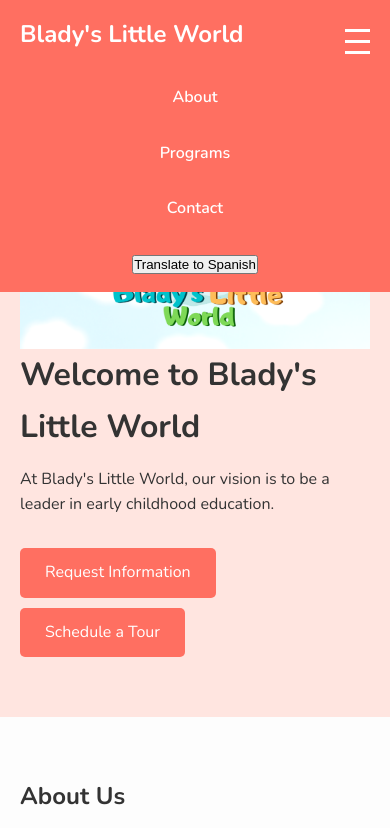
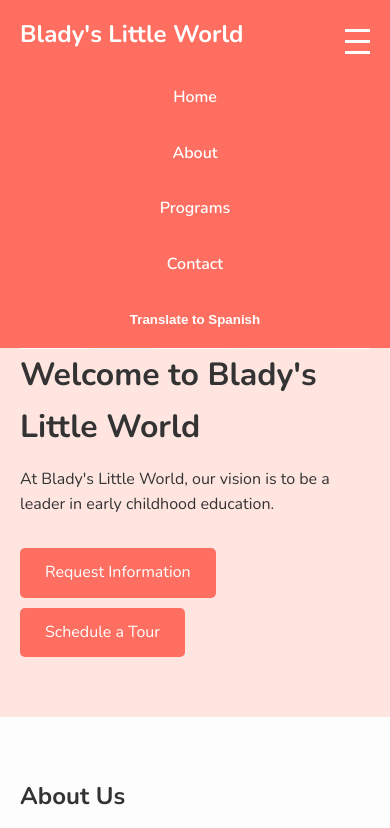
Before and after one commit to scr03573/Blady-s-Little-World, a plain HTML site: page index.html in a window 390 px wide. Both pictures are taken after a click on the button 357 px from the left and 41 px from the top of the page. Shown: the top 828 px of the page. Drawn offline with nearby package versions, Linux system fonts and the light colour scheme.

```diff
--- a/css/styles.css
+++ b/css/styles.css
@@ -45,6 +45,7 @@ img {
 
 .logo h2 a {
     color: #fff;
+    text-decoration: none;
 }
 
 .nav-list {
@@ -59,8 +60,19 @@ img {
 .nav-list a {
     color: #fff;
     font-weight: 600;
+    text-decoration: none;
 }
 
+.nav-list button#translate-btn {
+    background: none;
+    border: none;
+    color: #fff;
+    font-weight: 600;
+    cursor: pointer;
+    outline: none;
+}
+
+/* Hamburger Menu */
 .menu-icon {
     display: none;
     flex-direction: column;
--- a/index.html
+++ b/index.html
@@ -22,12 +22,13 @@
         <div class="logo">
             <h2><a href="#home">Blady's Little World</a></h2>
         </div>
-        <div class="menu-icon" id="menu-icon">
+        <div class="menu-icon" id="menu-icon" aria-label="Menu" aria-expanded="false" role="button" tabindex="0">
             <div class="bar"></div>
             <div class="bar"></div>
             <div class="bar"></div>
         </div>
         <ul class="nav-list" id="nav-list">
+            <li><a href="#home">Home</a></li> <!-- Added Home button -->
             <li><a href="#about">About</a></li>
             <li><a href="#programs">Programs</a></li>
             <li><a href="#contact">Contact</a></li>
@@ -109,6 +110,17 @@
 
         menuIcon.addEventListener('click', () => {
             navList.classList.toggle('active');
+            const expanded = menuIcon.getAttribute('aria-expanded') === 'true' || false;
+            menuIcon.setAttribute('aria-expanded', !expanded);
+        });
+
+        // Accessibility: Allow keyboard navigation
+        menuIcon.addEventListener('keydown', (e) => {
+            if (e.key === 'Enter' || e.key === ' ') {
+                navList.classList.toggle('active');
+                const expanded = menuIcon.getAttribute('aria-expanded') === 'true' || false;
+                menuIcon.setAttribute('aria-expanded', !expanded);
+            }
         });
     </script>
 </body>
```
